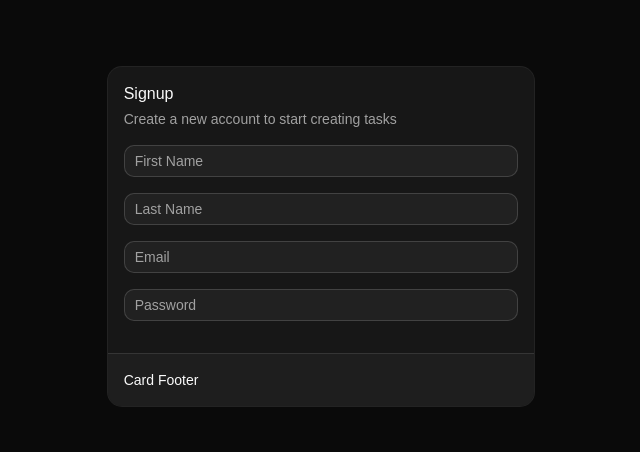
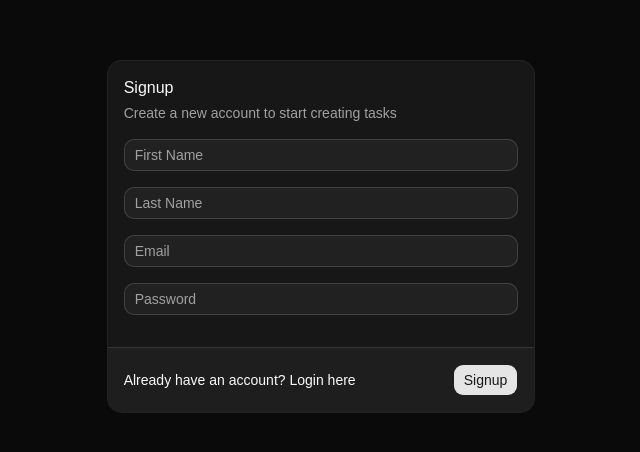
Before and after one commit to dydydan1/CRUD_REACT, a React (Vite) app: page /signup in a window 1280 px wide. Shown: the part 164-616 px from the top of the page, without its empty margins (319-959 px from the left). Built offline with nearby package versions, Linux system fonts and the light colour scheme.

Commit message:
Create a singup form

```diff
--- a/src/App.jsx
+++ b/src/App.jsx
@@ -2,11 +2,10 @@ import { Link } from "react-router-dom";
 
 function App() {
   return (
-    <>
+    <div className="flex items-center gap-4">
       <h1>Home</h1>
-
       <Link to="/login">Go to Login</Link>
-    </>
+    </div>
   );
 }
 
--- a/src/pages/singup/signup.jsx
+++ b/src/pages/singup/signup.jsx
@@ -8,6 +8,8 @@ import {
   CardTitle,
 } from "@/components/ui/card"
 import { Input } from "@/components/ui/input"
+import {Button} from "@/components/ui/button"
+import {Link} from "react-router-dom"
 
  function Signup (){
     return(
@@ -48,8 +50,11 @@ import { Input } from "@/components/ui/input"
 
                         />
                     </CardContent>
-                    <CardFooter>
-                        <p>Card Footer</p>
+                    <CardFooter className="flex flex-row justify-between">
+                        <p>
+                            Already have an account? {" "} <Link to="/" className="hover:text-blue-500">Login here</Link>
+                        </p>
+                        <Button>Signup</Button>
                     </CardFooter>
                 </Card>
             </div>
```
